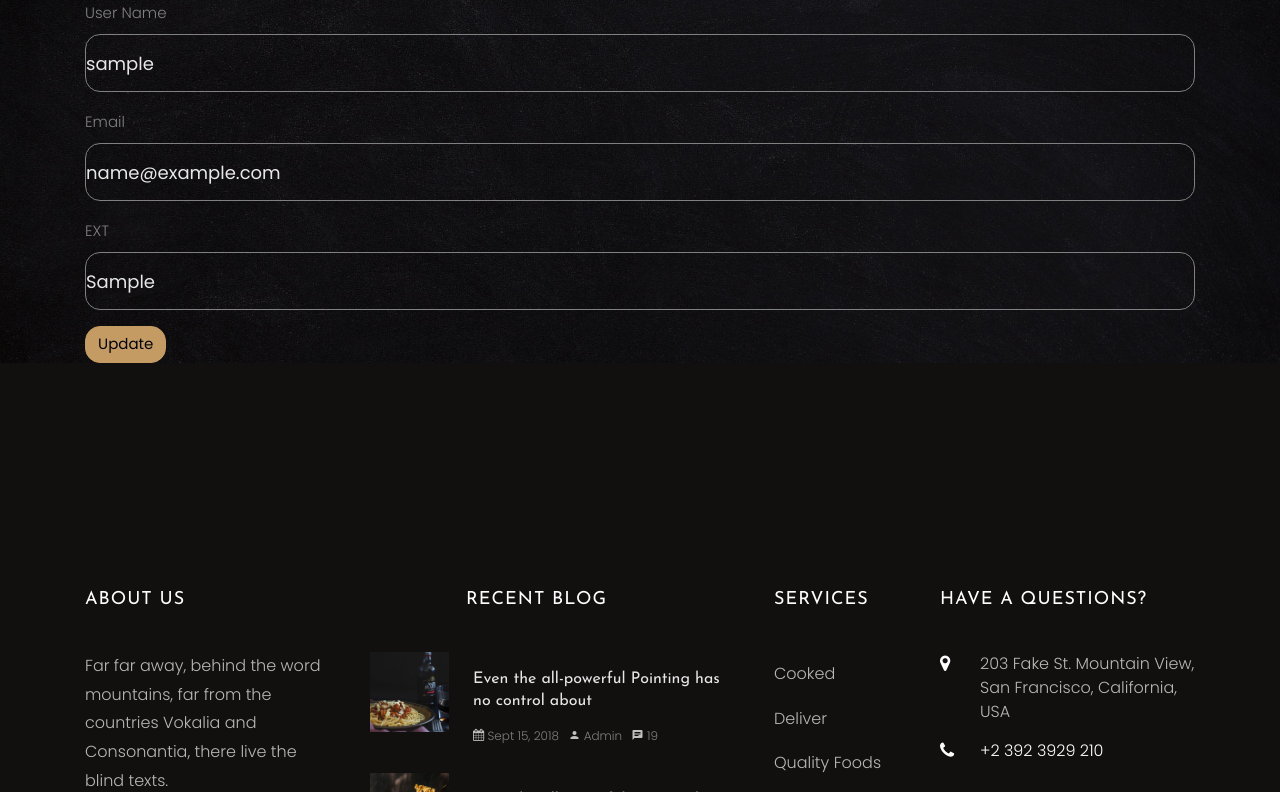
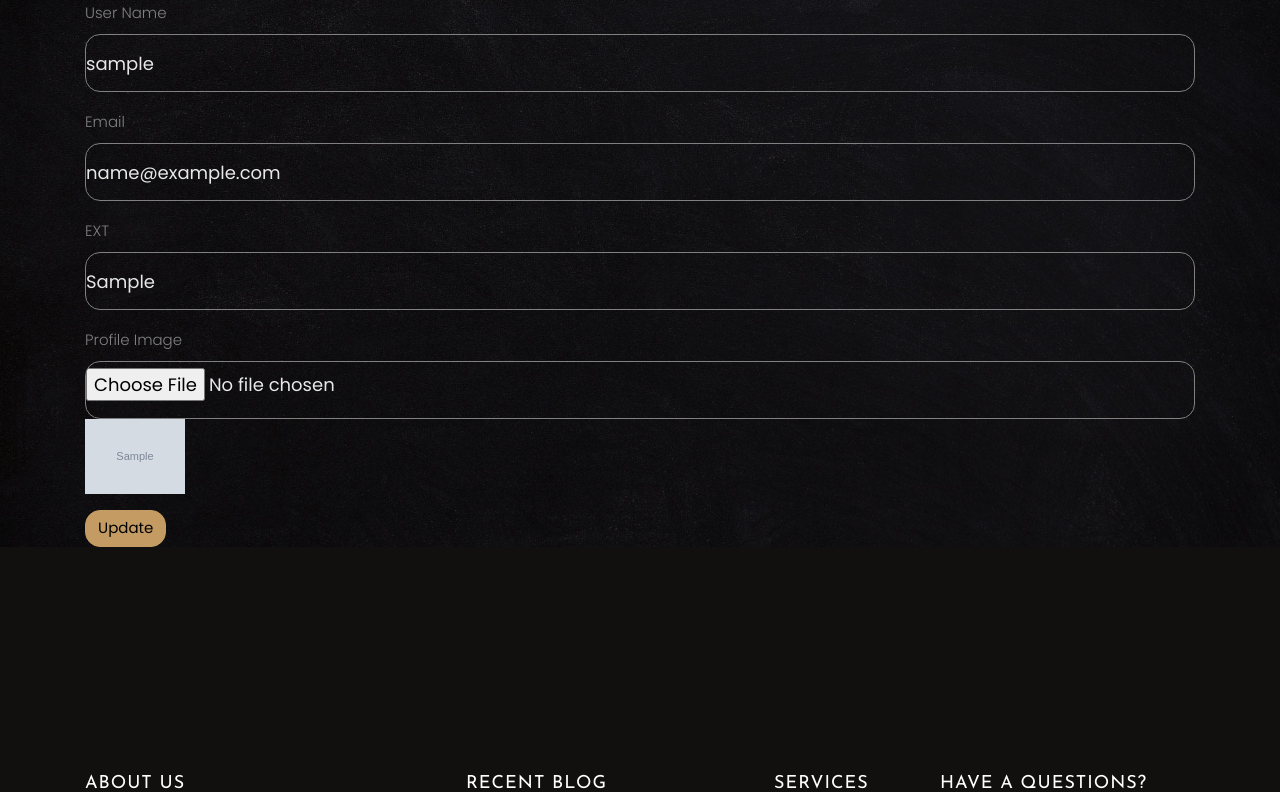
Before and after one commit to HamdySalah/Coffee-PHP-Project, a PHP site: page /Coffee-PHP-Project/edit_user.php?id=1 in a window 1280 px wide. Shown: the part 92-884 px from the top of the page. Run offline with PHP 8.4, Linux system fonts and the light colour scheme; the visitor is signed in with stand-in values (Sample User, id 1); tables that the repository leaves empty or names only in its code hold one stand-in row (values such as "Sample post"); grey boxes marked "Sample" are stand-in pictures; some libraries are stand-ins or nearby versions; some web fonts are replaced.

Commit message:
update image path again

```diff
--- a/adduser.php
+++ b/adduser.php
@@ -31,7 +31,7 @@ if ($_SERVER['REQUEST_METHOD'] == 'POST') {
             }
             $profile_picture = $upload_dir . uniqid() . '-' . basename($_FILES['pic']['name']);
             if (move_uploaded_file($_FILES['pic']['tmp_name'], $profile_picture)) {
-                echo "File uploaded successfully to: " . $profile_picture; // Debug
+                echo "File uploaded successfully to: " . $profile_picture;
             } else {
                 $error = "Failed to move uploaded file.";
             }
--- a/edit_user.php
+++ b/edit_user.php
@@ -12,11 +12,21 @@ if ($_SERVER['REQUEST_METHOD'] == 'POST') {
         $db = new Config();
         $conn = $db->connect();
 
-        $stmt = $conn->prepare("UPDATE User SET user_name = :user_name, email = :email, ext = :ext WHERE user_id = :user_id");
+        $stmt = $conn->prepare("UPDATE User SET user_name = :user_name, email = :email, ext = :ext, profile_picture = :profile_picture WHERE user_id = :user_id");
         $stmt->bindParam(':user_name', $_POST['user_name']);
         $stmt->bindParam(':email', $_POST['email']);
         $stmt->bindParam(':ext', $_POST['ext']);
         $stmt->bindParam(':user_id', $_POST['user_id']);
+
+        // Handle image upload
+        if (isset($_FILES['image']) && $_FILES['image']['error'] == 0) {
+            $imagePath = 'uploads/' . basename($_FILES['image']['name']);
+            move_uploaded_file($_FILES['image']['tmp_name'], $imagePath);
+            $stmt->bindParam(':profile_picture', $imagePath);
+        } else {
+            $stmt->bindParam(':profile_picture', $_POST['current_image']);
+        }
+
         $stmt->execute();
 
         header("Location: user.php");
@@ -54,8 +64,10 @@ if ($_SERVER['REQUEST_METHOD'] == 'POST') {
     <?php require "includes/header.php"; ?>
     <div class="container">
         <h3 class="mb-4">Edit User</h3>
-        <form method="POST" action="edit_user.php">
+        <?php if ($user): ?>
+        <form method="POST" action="edit_user.php" enctype="multipart/form-data">
             <input type="hidden" name="user_id" value="<?php echo htmlspecialchars($user['user_id']); ?>">
+            <input type="hidden" name="current_image" value="<?php echo htmlspecialchars($user['profile_picture']); ?>">
             <div class="form-group">
                 <label for="user_name">User Name</label>
                 <input type="text" class="form-control" id="user_name" name="user_name" value="<?php echo htmlspecialchars($user['user_name']); ?>" required>
@@ -68,8 +80,18 @@ if ($_SERVER['REQUEST_METHOD'] == 'POST') {
                 <label for="ext">EXT</label>
                 <input type="text" class="form-control" id="ext" name="ext" value="<?php echo htmlspecialchars($user['ext']); ?>">
             </div>
+            <div class="form-group">
+                <label for="image">Profile Image</label>
+                <input type="file" class="form-control" id="image" name="image">
+                <?php if ($user['profile_picture']): ?>
+                    <img src="<?php echo htmlspecialchars($user['profile_picture']); ?>" alt="Profile Image" width="100">
+                <?php endif; ?>
+            </div>
             <button type="submit" class="btn btn-primary">Update</button>
         </form>
+        <?php else: ?>
+            <p>User not found.</p>
+        <?php endif; ?>
     </div>
     <?php require "includes/footer.php"; ?>
 </body>
```
Also changed, not shown: uploads/pic1.jpg (added), uploads/pic2.jpg (added).
